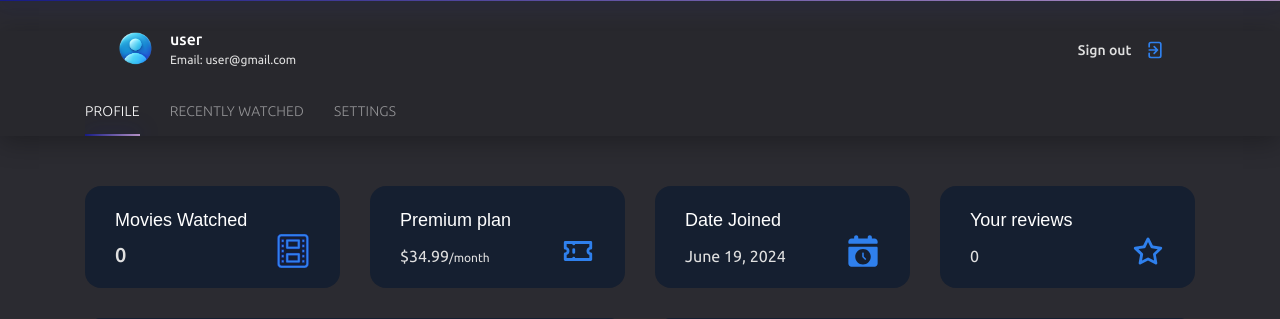
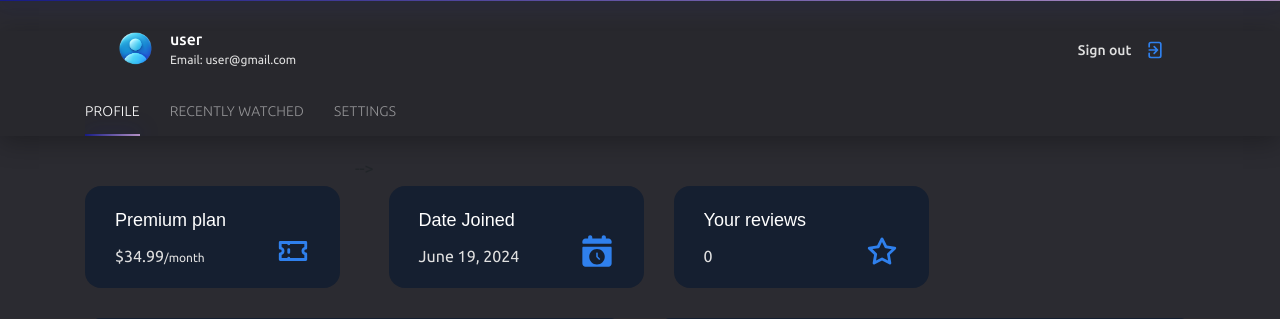
Before and after one commit to Lawrence496/macostudio, a Django app: page /account/profile in a window 1280 px wide. Shown: the part 263-582 px from the top of the page. Run offline with Django 5.2, Linux system fonts and the light colour scheme; a user stored in the database is signed in; data comes from the database, SQL or seed files in the repository; data that the repository does not hold is empty; some libraries are stand-ins or nearby versions.

Commit message:
Update dashboard.html

```diff
--- a/templates/accounts/dashboard.html
+++ b/templates/accounts/dashboard.html
@@ -107,7 +107,7 @@
             <div class="tab-pane fade show active" id="tab-1" role="tabpanel" aria-labelledby="1-tab">
                 <div class="row row--grid">
                     <!-- stats -->
-                    <div class="col-12 col-sm-6 col-xl-3">
+<!--                     <div class="col-12 col-sm-6 col-xl-3">
                         <div class="stats">
                             <span>Movies Watched</span>
                             <p><b>{{total_movies_watched}}</b></p>
@@ -123,7 +123,7 @@
                             <p>$34.99<sub>/month</sub></p>
                             <svg xmlns="http://www.w3.org/2000/svg" viewBox="0 0 24 24"><path d="M9,10a1,1,0,0,0-1,1v2a1,1,0,0,0,2,0V11A1,1,0,0,0,9,10Zm12,1a1,1,0,0,0,1-1V6a1,1,0,0,0-1-1H3A1,1,0,0,0,2,6v4a1,1,0,0,0,1,1,1,1,0,0,1,0,2,1,1,0,0,0-1,1v4a1,1,0,0,0,1,1H21a1,1,0,0,0,1-1V14a1,1,0,0,0-1-1,1,1,0,0,1,0-2ZM20,9.18a3,3,0,0,0,0,5.64V17H10a1,1,0,0,0-2,0H4V14.82A3,3,0,0,0,4,9.18V7H8a1,1,0,0,0,2,0H20Z"/></svg>
                         </div>
-                    </div>
+                    </div> -->
                     <!-- end stats -->
 
                     <!-- stats -->
```
